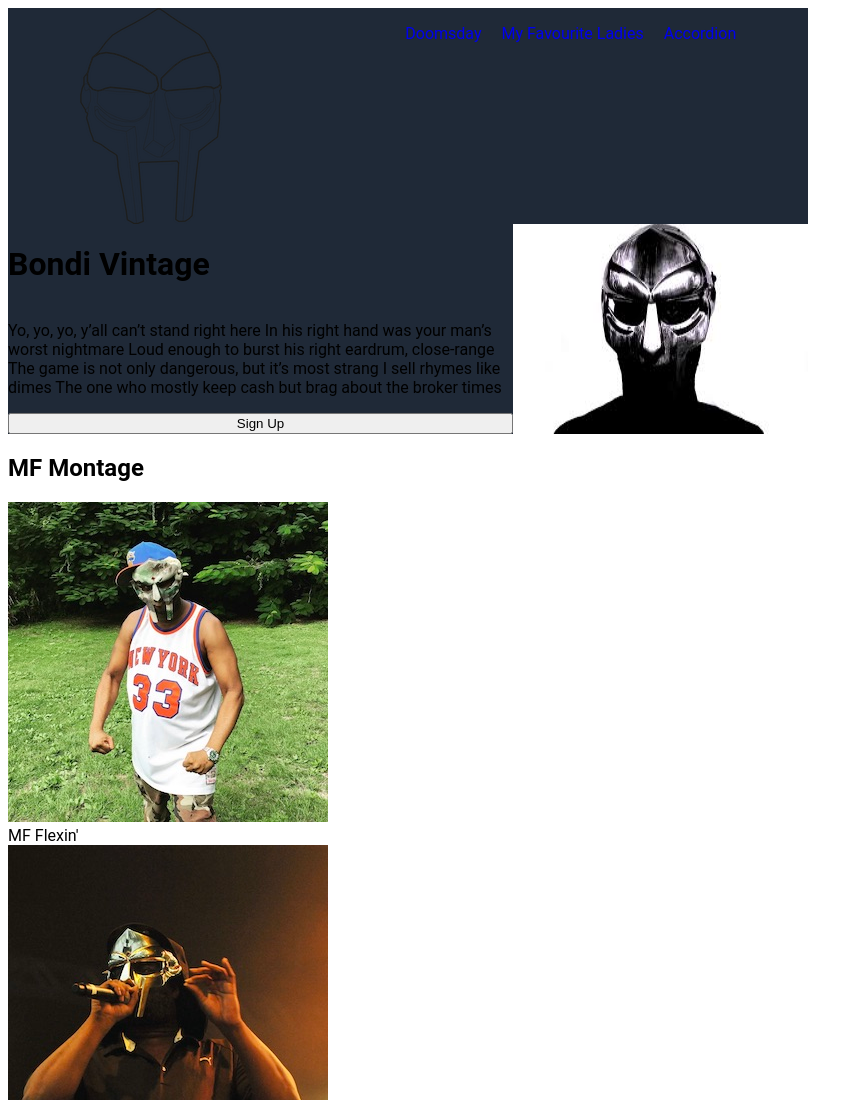
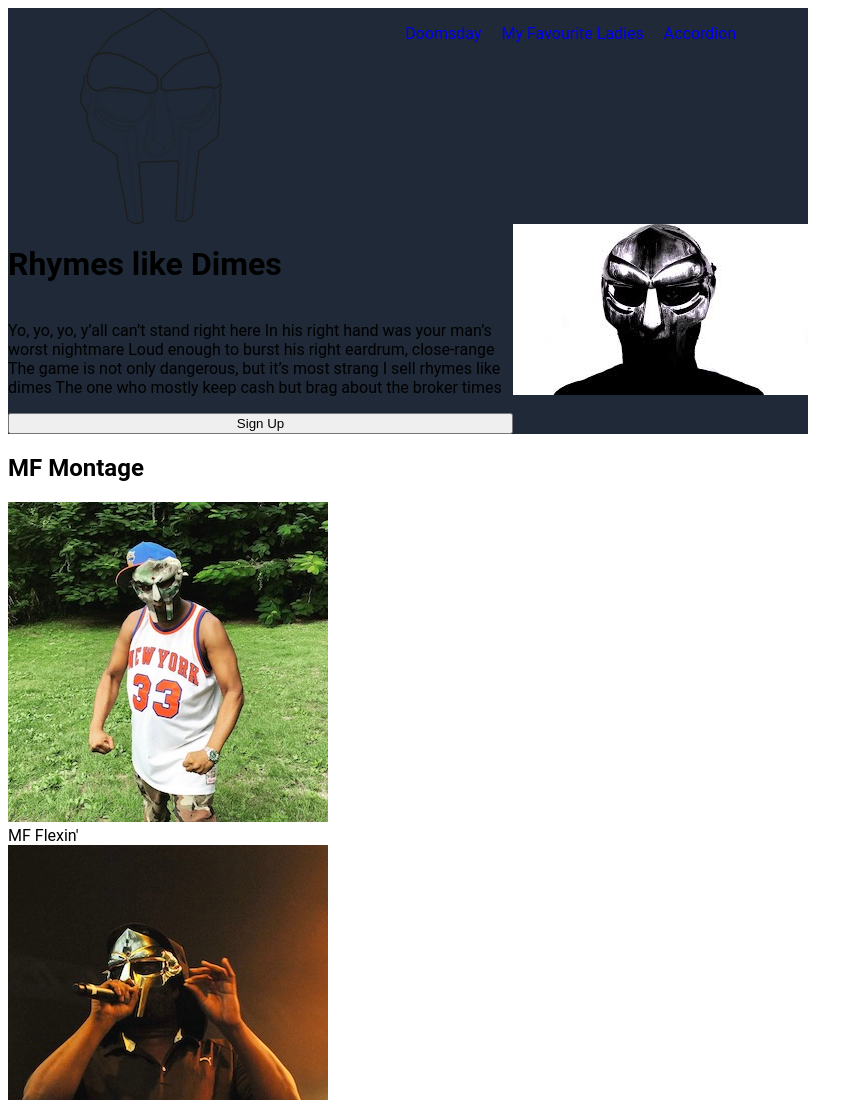
Before and after one commit to jimmydeen/mfpage, a plain HTML site: page index.html in a window 1280 px wide. Shown: the top 1100 px of the page, without its empty margins (0-863 px from the left). Drawn offline with Linux system fonts and the light colour scheme.

Commit message:
changed title and web name to Rhymes like Dimes

```diff
--- a/index.html
+++ b/index.html
@@ -4,7 +4,7 @@
     <meta charset="UTF-8">
     <meta http-equiv="X-UA-Compatible" content="IE=edge">
     <meta name="viewport" content="width=device-width, initial-scale=1.0">
-    <title>Bondi Vintage</title>
+    <title>Rhymes like Dimes</title>
     <link rel="stylesheet" href="./style.css">
 </head>
 <body>
@@ -12,7 +12,7 @@
     <div class = "header">
 
         <div class="banner">
-            <img src="./logo.png" alt="MF Doom mask">
+            <img class= "logo" src="./logo.png" alt="MF Doom mask">
 
                 <ul class= "links">
                     <li><a href="https://www.youtube.com/watch?v=CRHyBwNtkLA">Doomsday</a></li>
@@ -24,7 +24,7 @@
         <div class="main-title">
             <div class="content">
 
-                <h1>Bondi Vintage</h1>
+                <div class= "hero-text"><h1>Rhymes like Dimes</h1></div>
 
                 <div class="subtitle">
                     <p> Yo, yo, yo, y’all can’t stand right here
@@ -36,7 +36,9 @@
                 </div>
                 <button class= "top-button">Sign Up</button>
             </div>
-            <img src="./placeholder.jpeg" alt="Placeholder">
+            <div class="placeholder-image">
+                <img src="./placeholder.jpeg" alt="Placeholder">
+            </div>
 
         </div>
 
```
